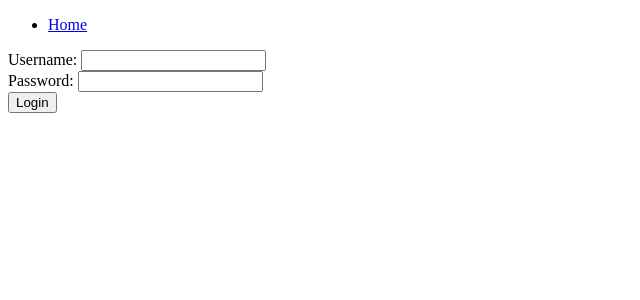
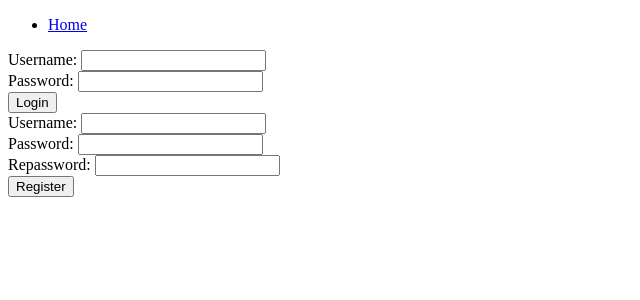
Before and after one commit to wangzhaoming/NoteDaily, a Django app: page / in a window 1280 px wide. Shown: the top 300 px of the page, without its empty margins (0-640 px from the left). Run offline with Django 3.2, Linux system fonts and the light colour scheme; parts of the project's set-up code (start-up, migrations or seed data) failed here and were passed over; some libraries are stand-ins or nearby versions.

Commit message:
完成注册，登出功能，添加简单的校验和错误提示

```diff
--- a/NoteDaily/urls.py
+++ b/NoteDaily/urls.py
@@ -20,4 +20,6 @@ urlpatterns = [
     url(r'^$', 'note.views.index'),
     url(r'^notebooks/$', 'note.views.notebooks'),
     url(r'^login/$', 'note.views.login'),
+    url(r'^logout/$', 'note.views.logout'),
+    url(r'^register/$', 'note.views.register'),
 ]
--- a/note/views.py
+++ b/note/views.py
@@ -38,4 +38,24 @@ def login(request):
         request.session["uname"] = users[0].name
         return redirect("/notebooks/")
 
+    params = {"LOGIN_ERR" : "Login failed!"}
+    return render_to_response('index.html', params, context_instance=RequestContext(request))
+
+def logout(request):
+    del request.session["uid"]
+    del request.session["uname"]
     return redirect("/")
+
+def register(request):
+    u = request.POST["name"]
+    p = request.POST["password"]
+    user = User(name=u, password=p)
+    try:
+        user.save()
+        user = User.objects(name=u).first()
+        request.session["uid"] = str(user.id)
+        request.session["uname"] = user.name
+        return redirect("/notebooks/")
+    except:
+        params = {"REGISTER_ERR" : "Username exists!"}
+        return render_to_response('index.html', params, context_instance=RequestContext(request))
--- a/templates/base.html
+++ b/templates/base.html
@@ -12,6 +12,9 @@
         {% block sidebar %}
         <ul>
             <li><a href="/">Home</a></li>
+            {% if  request.session.uid %}
+                <li><a href="/logout">Logout</a></li>
+            {% endif %}
         </ul>
         {% endblock %}
     </div>
--- a/templates/index.html
+++ b/templates/index.html
@@ -1,5 +1,7 @@
 {% extends "base.html" %}
 {% block content %}
+    <div>
+        <div>{{ LOGIN_ERR }}</div>
         <form action="/login/" method="post">
             {% csrf_token %}
             <div>Username: <input type="text" name="name"/></div>
@@ -8,4 +10,46 @@
                 <button type="submit">Login</button>
             </div>
         </form>
+    </div>
+    <div>
+        <div>{{ REGISTER_ERR }}</div>
+        <form id="formReg" action="/register/" method="post">
+            {% csrf_token %}
+            <div>Username: <input type="text" id="nameReg" name="name"/><span class="err" id="spanErrName"></span></div>
+            <div>Password: <input type="password" id="passReg" name="password"/><span class="err"
+                                                                                      id="spanErrPass"></span></div>
+            <div>Repassword: <input type="password" id="repassReg"/><span class="err" id="spanErrRepass"></span></div>
+            <div>
+                <button id="btnReg" type="button">Register</button>
+            </div>
+        </form>
+    </div>
+    <script>
+        $(document).ready(function () {
+            $("#btnReg").click(function () {
+                var valid = true;
+                $(".err").text("");
+
+                if ($("#nameReg").val() === "") {
+                    $("#spanErrName").text("Please input username");
+                    valid = false;
+                }
+                if ($("#passReg").val() === "") {
+                    $("#spanErrPass").text("Please input password");
+                    valid = false;
+                }
+                if ($("#repassReg").val() === "") {
+                    $("#spanErrRepass").text("Please input password again");
+                    valid = false;
+                }
+                if ($("#passReg").val() !== "" && $("#repassReg").val() !== "" && $("#passReg").val() !== $("#repassReg").val()) {
+                    $("#spanErrRepass").text("Please input the same password");
+                    valid = false;
+                }
+                if (valid) {
+                    $("#formReg").submit();
+                }
+            });
+        });
+    </script>
 {% endblock %}
```
Also changed, not shown: db.sqlite3. Lines whose indentation alone changed are shown as unchanged.
